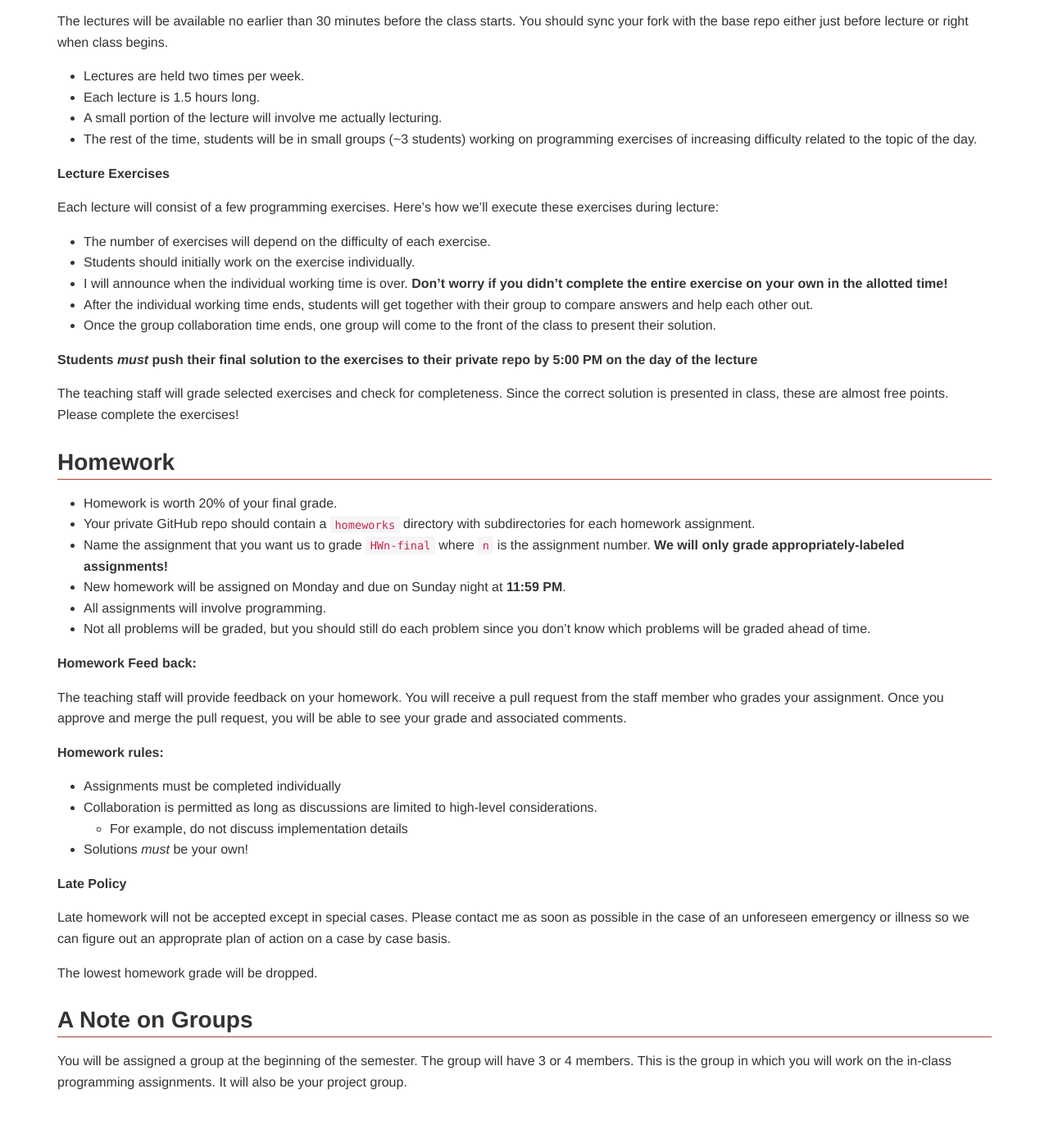
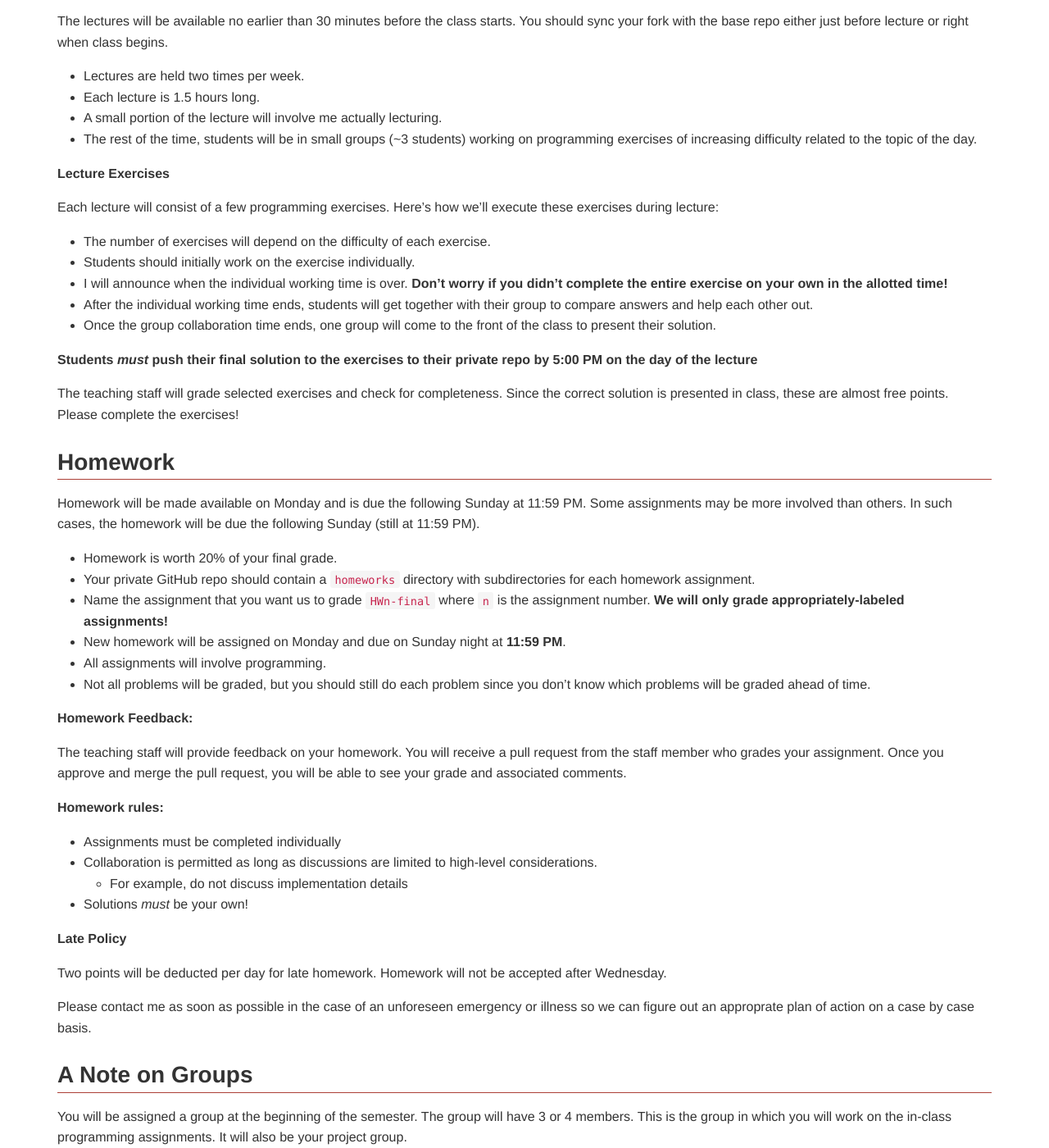
Before and after one commit to xuwd11/cs207_Weidong_Xu, a Jekyll site: the page built from coursework.md, in a window 1280 px wide and 1400 px high, scrolled down 1010 px. Shown: the whole window at 82% size. Built offline with Jekyll 4.4.1, drawn with Linux system fonts in a browser that asks for light colours; nearby versions of some CDN libraries; before the commit the page ends 2343 px from its top, so only the background shows below that.

Commit message:
Homework late policy.

```diff
--- a/coursework.md
+++ b/coursework.md
@@ -80,6 +80,10 @@ complete the exercises!
 
 ## Homework
 
+Homework will be made available on Monday and is due the following Sunday
+at 11:59 PM.  Some assignments may be more involved than others.  In
+such cases, the homework will be due the following Sunday (still at 11:59 PM).
+
 * Homework is worth 20% of your final grade.
 * Your private GitHub repo should contain a `homeworks` directory with
   subdirectories for each homework assignment.
@@ -90,7 +94,7 @@ complete the exercises!
 * Not all problems will be graded, but you should still do each problem
   since you don't know which problems will be graded ahead of time.
 
-**Homework Feed back:**
+**Homework Feedback:**
 
 The teaching staff will provide feedback on your homework.  You will receive a
 pull request from the staff member who grades your assignment.  Once you approve
@@ -107,11 +111,11 @@ comments.
 
 **Late Policy**
 
-Late homework will not be accepted except in special cases.  Please contact me as
-soon as possible in the case of an unforeseen emergency or illness so we can figure
-out an approprate plan of action on a case by case basis.
+Two points will be deducted per day for late homework.  Homework will not be
+accepted after Wednesday.
 
-The lowest homework grade will be dropped.
+Please contact me as soon as possible in the case of an unforeseen emergency or
+illness so we can figure out an approprate plan of action on a case by case basis.
 
 ## A Note on Groups
 
```
